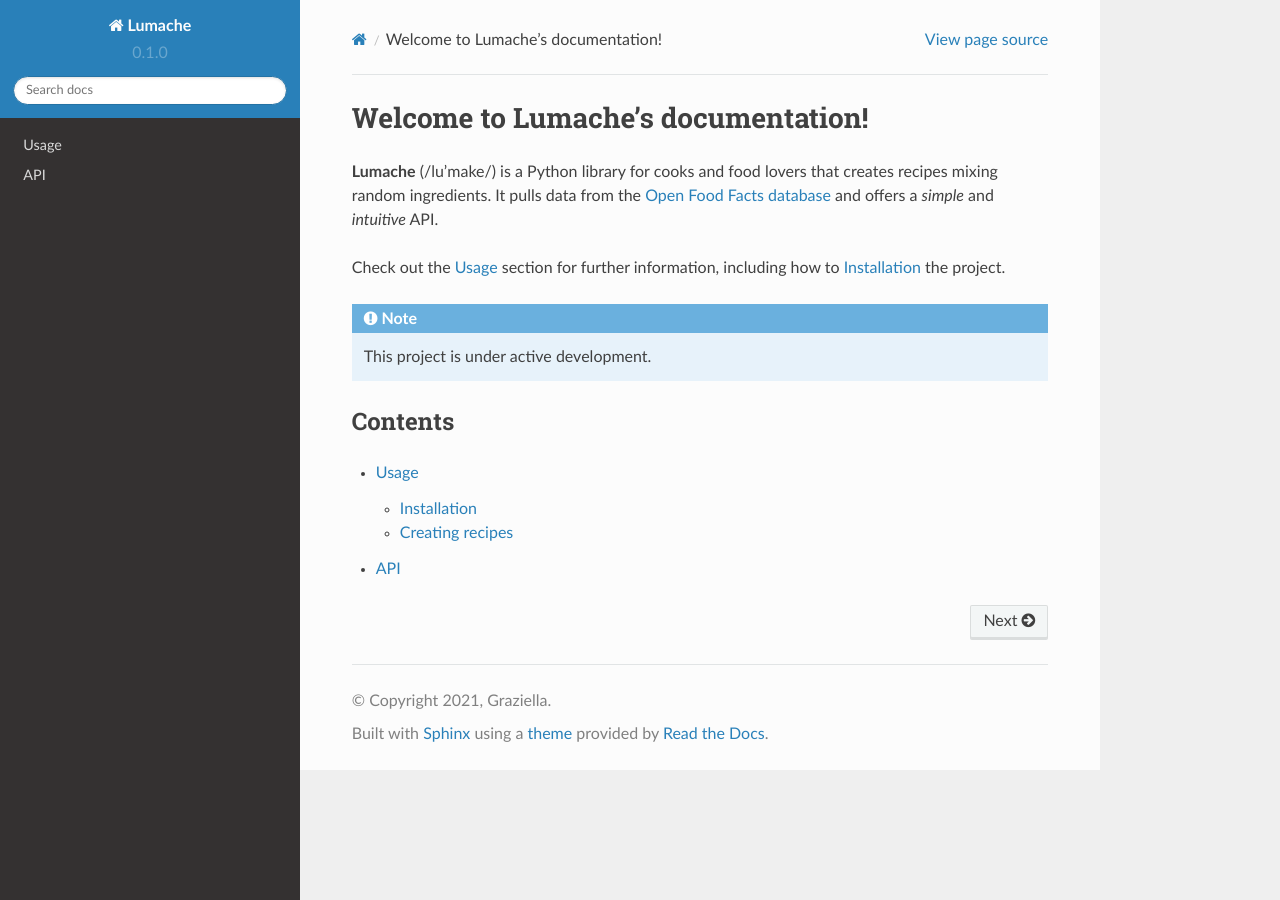
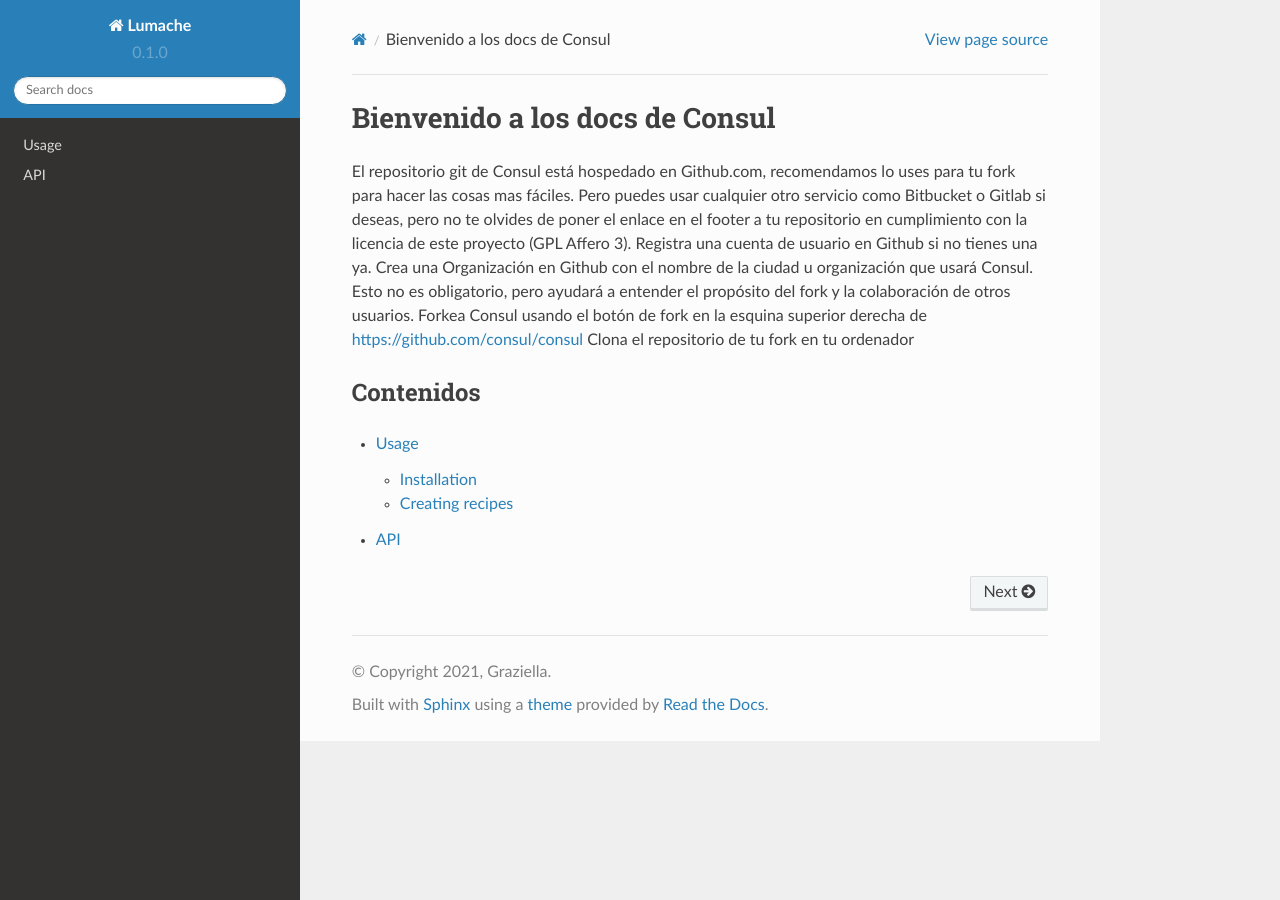
Before and after one commit to cronopioelectronico/testreadthedocs_es, a Sphinx documentation site: the page built from docs/source/index.rst, in a window 1280 px wide. Built offline with Sphinx 7.4.7 and the Read the Docs theme 2.0.0, drawn with Linux system fonts in a browser that asks for light colours.

Commit message:
Update index.rst

```diff
--- a/docs/source/index.rst
+++ b/docs/source/index.rst
@@ -1,20 +1,14 @@
-Welcome to Lumache's documentation!
+Bienvenido a los docs de Consul
 ===================================
 
-**Lumache** (/lu'make/) is a Python library for cooks and food lovers
-that creates recipes mixing random ingredients.
-It pulls data from the `Open Food Facts database <https://world.openfoodfacts.org/>`_
-and offers a *simple* and *intuitive* API.
+El repositorio git de Consul está hospedado en Github.com, recomendamos lo uses para tu fork para hacer las cosas mas fáciles. Pero puedes usar cualquier otro servicio como Bitbucket o Gitlab si deseas, pero no te olvides de poner el enlace en el footer a tu repositorio en cumplimiento con la licencia de este proyecto (GPL Affero 3).
+Registra una cuenta de usuario en Github si no tienes una ya.
+Crea una Organización en Github con el nombre de la ciudad u organización que usará Consul. Esto no es obligatorio, pero ayudará a entender el propósito del fork y la colaboración de otros usuarios.
+Forkea Consul usando el botón de fork en la esquina superior derecha de https://github.com/consul/consul
+Clona el repositorio de tu fork en tu ordenador
 
-Check out the :doc:`usage` section for further information, including
-how to :ref:`installation` the project.
-
-.. note::
-
-   This project is under active development.
-
-Contents
---------
+Contenidos
+----------
 
 .. toctree::
 
```
